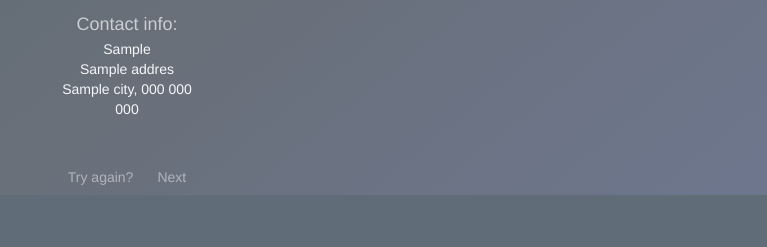
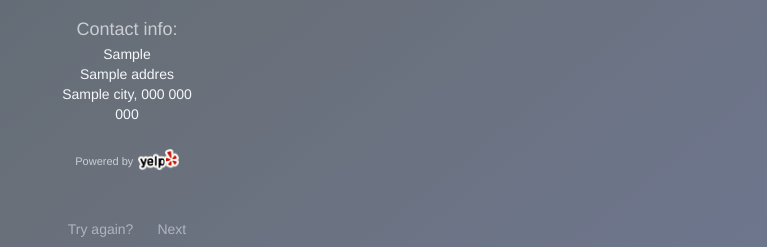
Before and after one commit to bryanvtran/whereshouldieat, a Flask app: template app/templates/item.html in a window 1280 px wide. Shown: the part 905-1152 px from the top of the page, without its empty margins (513-1280 px from the left). Before the commit the page ends 1100 px from the top, so only its background shows below. Run offline with Flask 2, Linux system fonts and the light colour scheme; the template is opened without the code that fills it: most values are stand-ins (such as "Sample title", 1, 10 or a date in 2020); grey boxes marked "Sample" are stand-in pictures.

Commit message:
heroku setup

```diff
--- a/app/static/css/main.css
+++ b/app/static/css/main.css
@@ -58,7 +58,7 @@ input.button.outline:active {
   height: auto;
   overflow: hidden;
   margin: 0 auto;
-  margin-bottom: 15px;
+  margin-bottom: 20px;
 }
 
 .contact.subtitle {
@@ -71,6 +71,16 @@ input.button.outline:active {
 
 #next-form {
   display: none;
+}
+
+.contact-list {
+  margin-bottom: 25px;
+}
+
+.yelp-logo {
+  margin-left: 2px;
+  height: 22px;
+  vertical-align: top;
 }
 
 @media only screen and (max-width: 768px) {
--- a/app/templates/item.html
+++ b/app/templates/item.html
@@ -35,9 +35,6 @@
             "{{ result.snippet_text }}"
             <small><a href="{{ result.url }}" target="_blank">Read more</a></small>
         </h2>
-        <a href="#">
-            <div class="business-img"></div>
-        </a>
         <div class="image main-img">
             <a href="{{ result.url }}"><img src="{{ result.image_url[:-6] ~ 'o.jpg' }}" alt="{{ result.name }}" /></a>
         </div>
@@ -45,13 +42,16 @@
         <h2 class="subtitle contact">
             Contact info:
         </h2>
-        <ul>
+        <ul class="contact-list">
             <li>{{ result.cross_streets }}</li>
             <li>{% for a in result.location.address %} {{a}} {% endfor %}</li>
             <li>{{ result.location.city }}, {{ result.location.state_code }} {{ result.location.postal_code }}</li>
             <li>{{ result.display_phone }}</li>
         </ul>
         {% endif %}
+        <h2 class="subtitle powered">
+          <small>Powered by <img class="yelp-logo" src="{{ url_for('static', filename='img/yelp-logo.png') }}" alt="yelp" /></small>
+        </h2>
     </div>
 </div>
 {% endblock %}
--- a/requirements.txt
+++ b/requirements.txt
@@ -1,5 +1,6 @@
 click==6.6
 Flask==0.11.1
+gunicorn==19.6.0
 httplib2==0.9.2
 itsdangerous==0.24
 Jinja2==2.8
```
Also changed, not shown: app/templates/home.html (+22 -0 lines), app/__init__.py (renamed from app/routes.py), app/static/img/yelp-logo.png (added), 4 other files.
